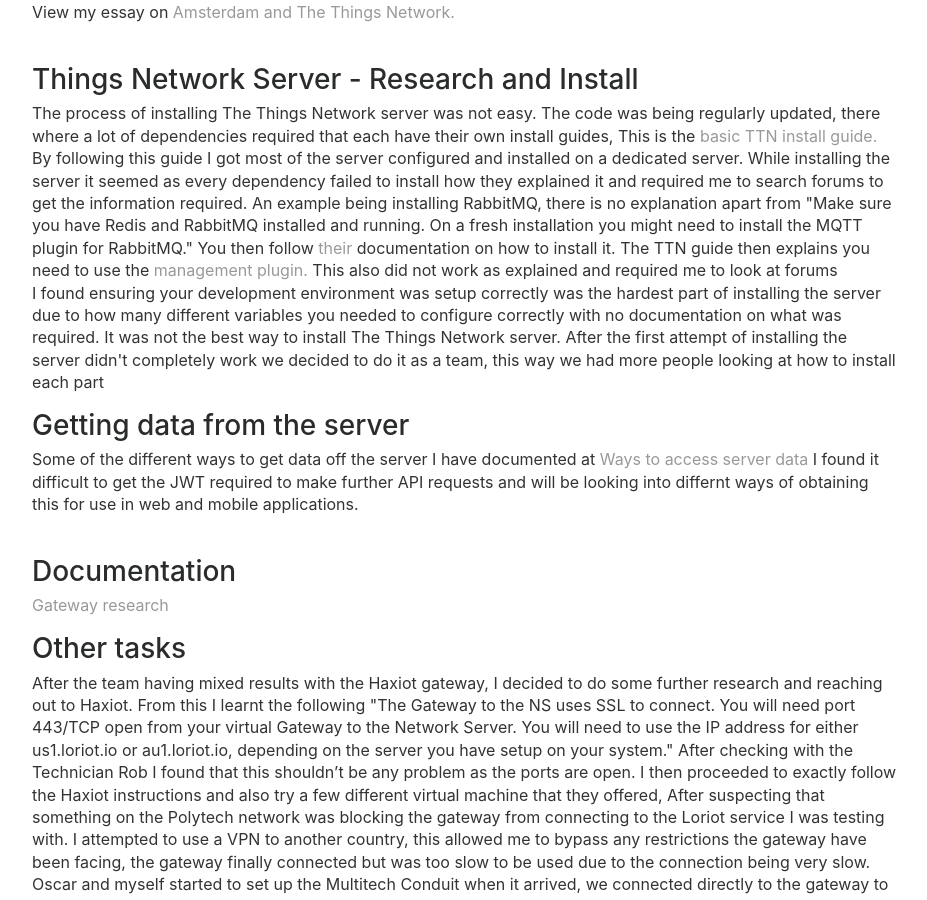
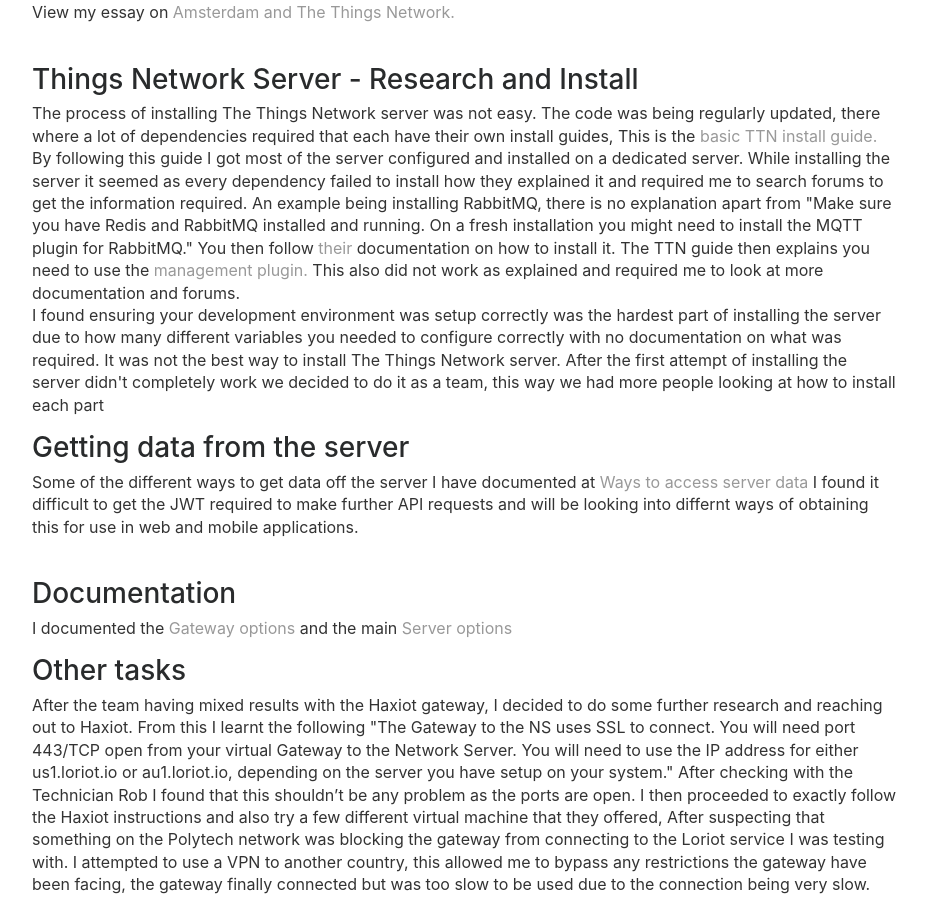
Before and after one commit to CampbellMcDowall/CampbellMcDowall.github.io, a Jekyll site: the page built from projectOne.html, in a window 1280 px wide and 900 px high, scrolled down 2020 px. Shown: the whole window, without its empty margins (175-1102 px from the left). Built offline with Jekyll 4.4.1, drawn with Linux system fonts in a browser that asks for light colours; nearby versions of some CDN libraries.

Commit message:
Update projectOne.html

```diff
--- a/projectOne.html
+++ b/projectOne.html
@@ -87,11 +87,10 @@
 					By following this guide I got most of the server configured and installed on a dedicated server.  While installing the server it seemed as every dependency failed to install how they explained it and required me to search
 					forums to get the information required.  An example being installing RabbitMQ, there is no explanation apart from "Make sure you have Redis and RabbitMQ installed and running.  On a fresh installation you might need to install the MQTT plugin for RabbitMQ."
 					You then follow <a href="https://www.rabbitmq.com/install-windows.html">their</a> documentation on how to install it.  The TTN guide then explains you need to use the <a href="http://www.rabbitmq.com/management.html">management plugin.</a>
-					This also did not work as explained and required me to look at forums<br>
+					This also did not work as explained and required me to look at more documentation and forums.<br>
 					I found ensuring your development environment was setup correctly was the hardest part of installing the server due to how many different variables you needed to configure correctly with no documentation on what was required.
 					It was not the best way to install The Things Network server.  After the first attempt of installing the server didn't completely work we decided to do it as a team,
 					this way we had more people looking at how to install each part
-
 				</p>
 				<h3>Getting data from the server</h3>
 				<p>
@@ -101,12 +100,8 @@
 				<br>
 				<h3>Documentation</h3>
 				<p>
-
-
-					<a href="https://github.com/OtagoPolytechnic/ThingsNetworkDunedin/blob/gh-pages/research/gateway/README.md">Gateway research</a>
-
-
-
+					I documented the <a href="https://github.com/OtagoPolytechnic/ThingsNetworkDunedin/blob/gh-pages/research/gateway/README.md">Gateway options</a> and the main
+					<a href="https://github.com/OtagoPolytechnic/ThingsNetworkDunedin/blob/gh-pages/research/server/README.md">Server options</a>
 				</p>
 				<h3>Other tasks</h3>
 				<p>
```
